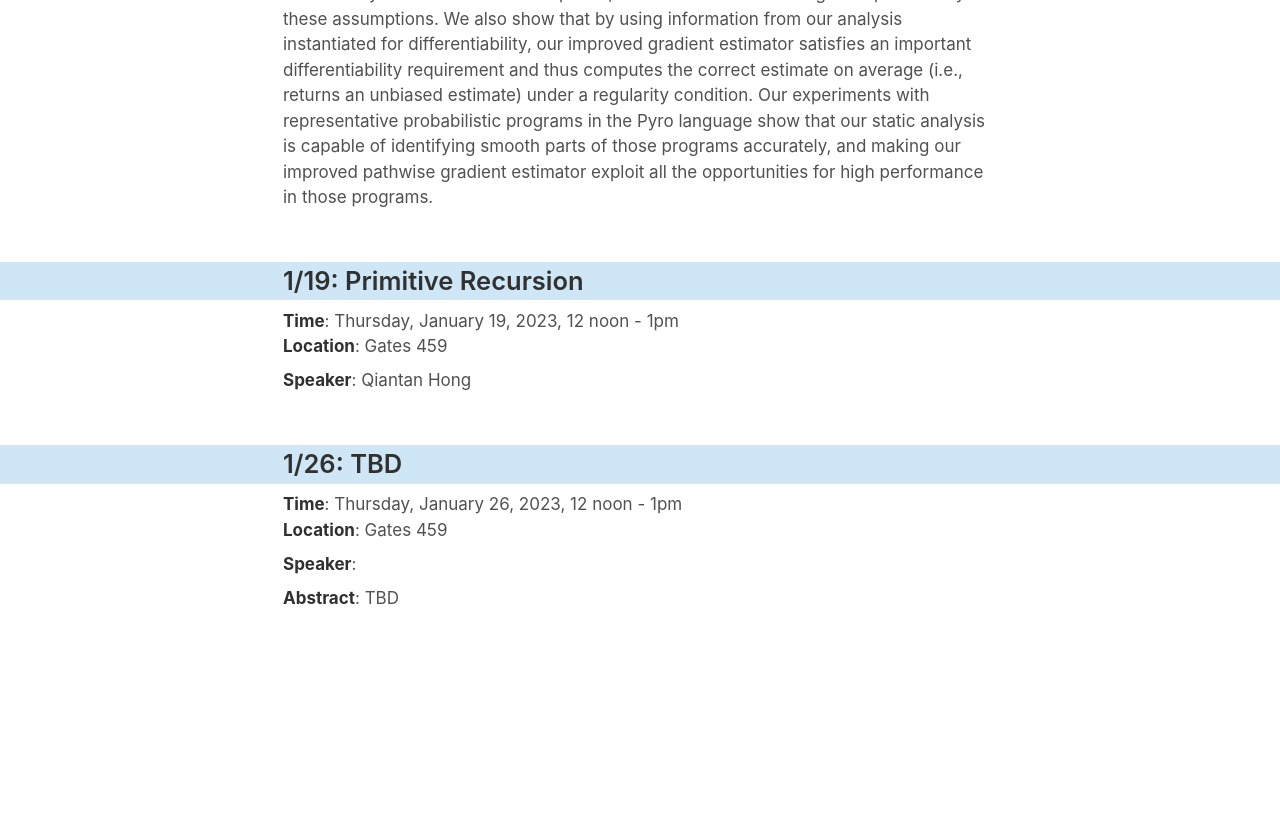
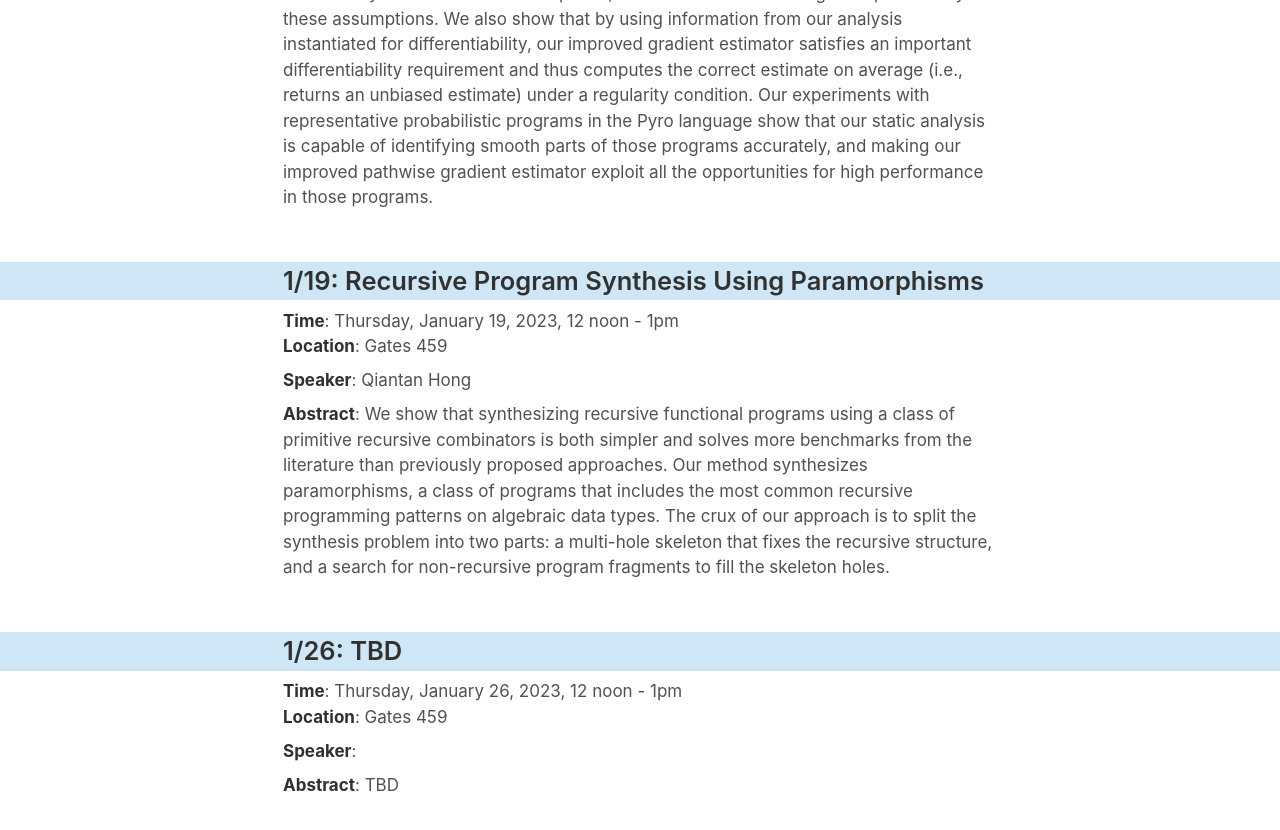
Before and after one commit to software-research-lunch/software-research-lunch.github.io, a Jekyll site: the page built from archive/2023-winter.html, in a window 1280 px wide and 900 px high, scrolled down 949 px. Shown: the top 830 px of the window. Built offline with Jekyll 4.4.1, drawn with Linux system fonts in a browser that asks for light colours; before the commit the page ends 1662 px from its top, so only the background shows below that.

Commit message:
add qiantan's work

```diff
--- a/_data/schedule.yml
+++ b/_data/schedule.yml
@@ -46,10 +46,10 @@ y23_winter:
     bio: "Wonyeol Lee is a final year PhD student in Computer Science at Stanford University, advised by Alex Aiken. His research has been in the intersection of programming languages and machine learning. He is particularly interested in identifying and addressing various challenges in machine learning (ML) that arise from the discrepancy between the theory and practice of ML: in theory, mathematical functions of interest are assumed to be well-behaved, but in practice, those mathematical functions are usually expressed by programs which can be ill-behaved."
     food: ""
   - date: "2023-01-19"
-    abstract: ""
-    title: "Primitive Recursion"
+    abstract: "We show that synthesizing recursive functional programs using a class of primitive recursive combinators is both simpler and solves more benchmarks from the literature than previously proposed approaches. Our method synthesizes paramorphisms, a class of programs that includes the most common recursive programming patterns on algebraic data types. The crux of our approach is to split the synthesis problem into two parts: a multi-hole skeleton that fixes the recursive structure, and a search for non-recursive program fragments to fill the skeleton holes."
+    title: "Recursive Program Synthesis Using Paramorphisms"
     speaker: "Qiantan Hong"
-    bio: ""
+    bio: "I am a second-year Computer Science Ph.D. student at Stanford University advised by Alex Aiken. My current research focuses on the theory and practice of novel synthesis techniques for general purpose programming. I received my bachelor's degree in Physics and EECS at MIT, where I worked with Gerald Sussman on extensible programming systems."
     food: ""
   - date: "2023-01-26"
     abstract: "TBD"
```
